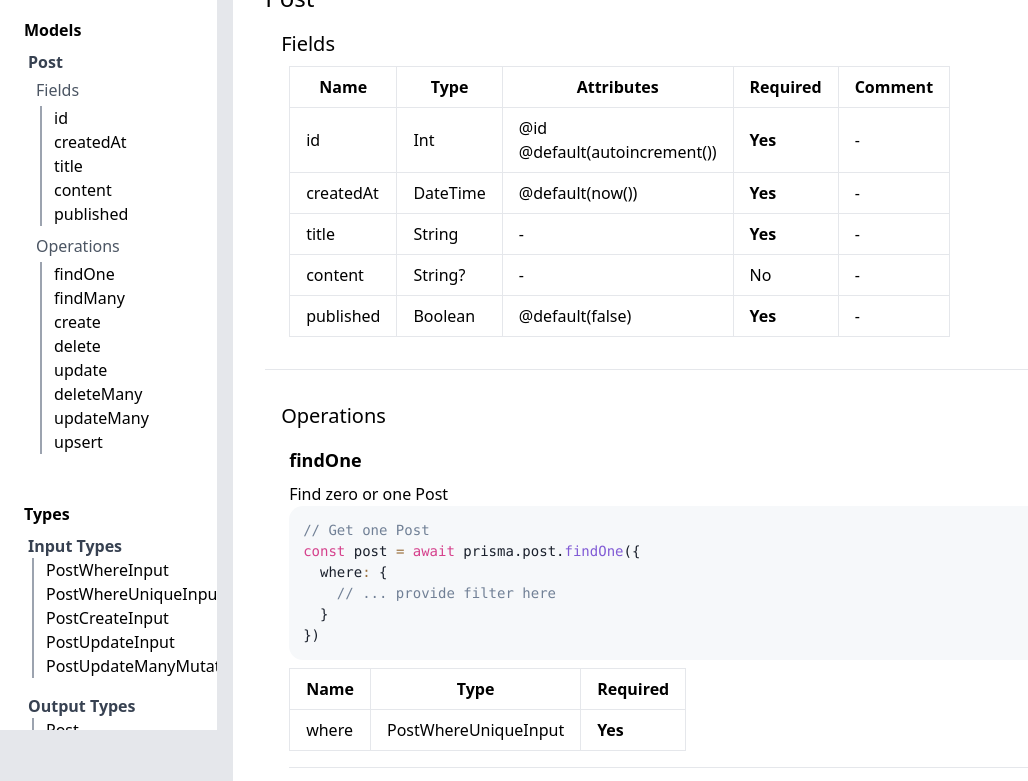
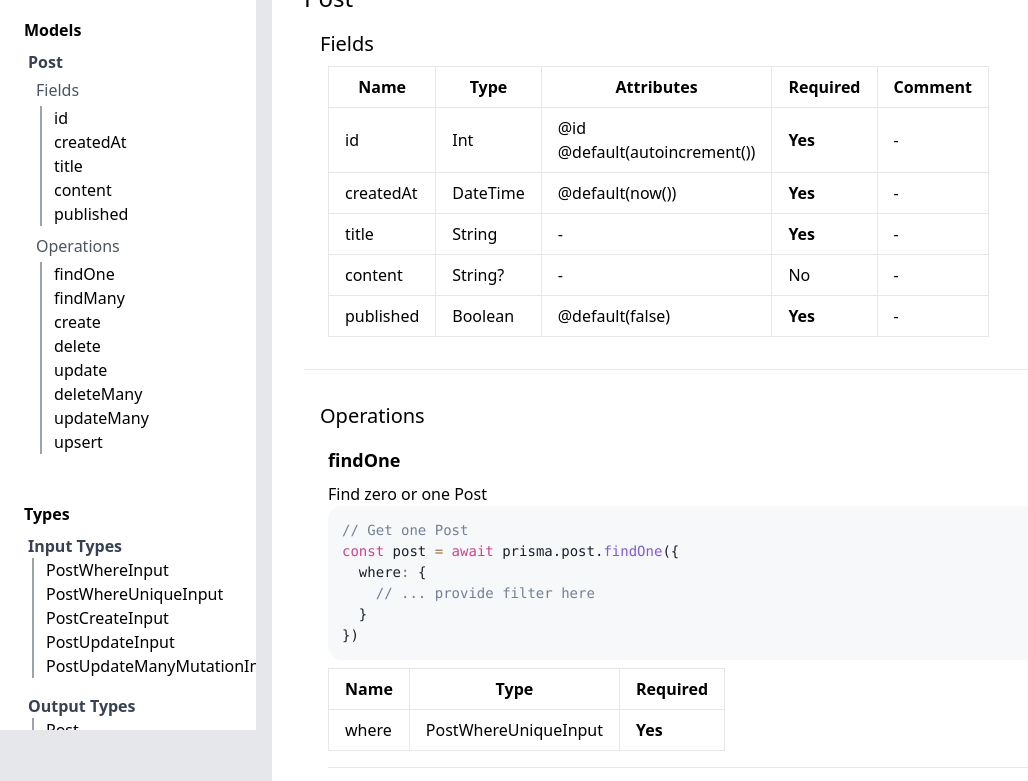
Before and after one commit to pantharshit00/prisma-docs-generator, a website: page styles_generator/index.html in a window 1280 px wide. Shown: the part 70-851 px from the top of the page, without its empty margins (0-1028 px from the left). Drawn offline with nearby package versions, Linux system fonts and the light colour scheme; files that its build step writes are made by us from their sources.

Commit message:
Update index.html

```diff
--- a/styles_generator/index.html
+++ b/styles_generator/index.html
@@ -12,7 +12,7 @@
   <body class="bg-gray-200">
     <div class="flex min-h-screen">
       <div
-        class="sticky top-0 w-1/5 shrink-0 h-screen p-4 px-6 mr-4 overflow-auto bg-white mac-h-screen"
+        class="sticky top-0 w-1/5 flex-shrink-0 h-screen p-4 px-6 mr-4 overflow-auto bg-white mac-h-screen"
       >
         <div class="mb-8">
 
```
